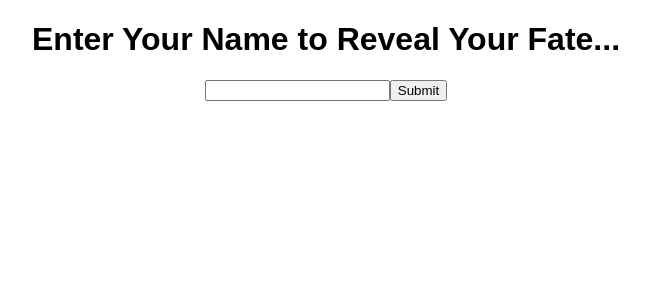
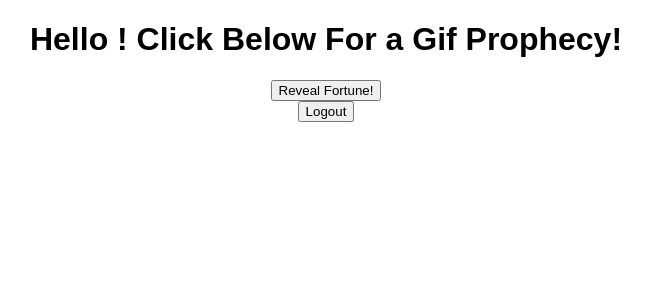
Before and after one commit to zfv200/GifFortuneTeller, a React (Create React App) app: page / in a window 1280 px wide. Shown: the top 300 px of the page, without its empty margins (314-964 px from the left). Built offline with nearby package versions, Linux system fonts and the light colour scheme; the HTML template or start-up script is replaced by a standard one.

Commit message:
delete gifs functionality added

```diff
--- a/src/App.js
+++ b/src/App.js
@@ -28,9 +28,9 @@ class App extends Component {
   render() {
     return (
       <div className="App">
-        {!this.state.currentUser ?
+        {this.state.currentUser ?
         <LoginForm handleLogin={this.handleLogin} /> :
-        <FortuneContainer handleLogout={this.handleLogout}/>
+        <FortuneContainer currentUser={this.state.currentUser} handleLogout={this.handleLogout}/>
       }
       </div>
     );
--- /dev/null
+++ b/src/components/DeleteGifButton.js
@@ -0,0 +1,13 @@
+import React from 'react'
+
+const DeleteGifButton = (props) => {
+  let deleteGif = () => {
+    props.deleteGif(props.fortuneId)
+  }
+
+  return (
+    <button onClick={deleteGif}>Delete Fortune</button>
+  )
+}
+
+export default DeleteGifButton
--- a/src/components/FortuneContainer.js
+++ b/src/components/FortuneContainer.js
@@ -70,16 +70,26 @@ class FortuneContainer extends React.Component{
     })
   }
 
+  deleteGif = (gifId) => {
+    let fortunes = this.state.fortunes
+    let deleted = fortunes.find(fortune=>fortune.id===gifId)
+    // let newFortunes = fortunes.slice().splice(fortunes.indexOf(deleted), 1)
+    let index = fortunes.indexOf(deleted)
+    this.setState({
+      fortunes: [...fortunes.slice(0, index), ...fortunes.slice(index+1)]
+    })
+  }
+
   render(){
     return (
       <div className="ui one wide column">
-        <h1>Click Below For a Gif Prophecy!</h1>
+        <h1>Hello {this.props.currentUser}! Click Below For a Gif Prophecy!</h1>
         {this.state.gif!=='' ?
         <Gif gif={this.state.gif} message={this.state.message}/> : null }
         {this.state.gif!=='' ?
         <SaveGif saved={this.state.saved} saveGif={this.saveGif}/> : null }
         <GifSearchButton fetchGif={this.fetchGif} gif={this.state.gif}/>
-        <SavedFortuneContainer fortunes={this.state.fortunes}/>
+        <SavedFortuneContainer fortunes={this.state.fortunes} deleteGif={this.deleteGif}/>
         <LogoutButton handleLogout={this.props.handleLogout}/>
       </div>
     )
--- a/src/components/SavedFortuneContainer.js
+++ b/src/components/SavedFortuneContainer.js
@@ -1,5 +1,6 @@
 import React from 'react'
 import SavedFortune from './SavedFortune'
+import DeleteGifButton from './DeleteGifButton'
 
 class SavedFortuneContainer extends React.Component{
   constructor(){
@@ -13,7 +14,10 @@ class SavedFortuneContainer extends React.Component{
   render() {
     let renderedFortunes = this.props.fortunes.map(fortune=>{
       return (
-        <div><SavedFortune fortune={fortune} key={fortune.id}/></div>
+        <div>
+          <SavedFortune fortune={fortune} key={fortune.id}/>
+          <DeleteGifButton fortuneId={fortune.id} deleteGif={this.props.deleteGif}/>
+        </div>
       )
     })
 
```
Also changed, not shown: src/components/SaveGif.js (line endings or trailing spaces), src/public/spacebackground.jpg (added).
